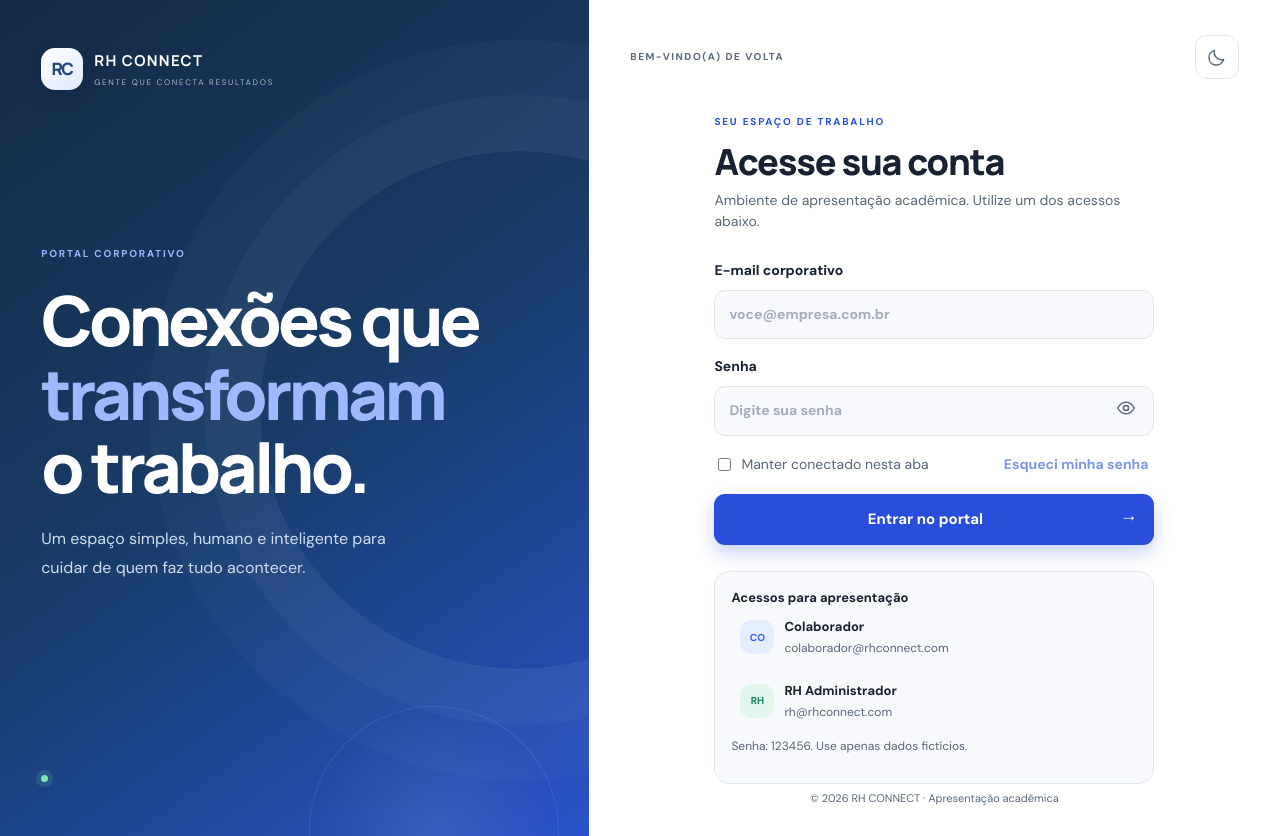
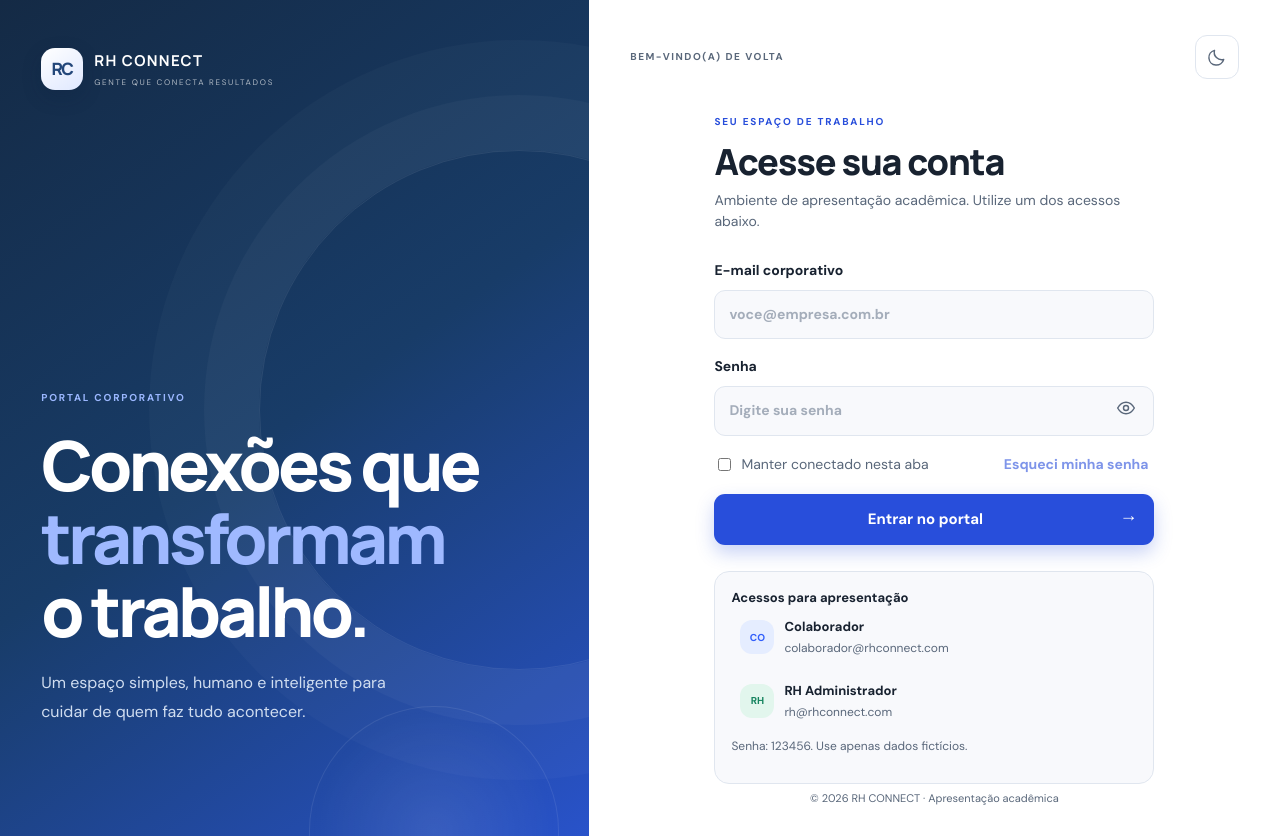
Before and after one commit to lxrdnox/RH-Connect, a plain HTML site: page index.html in a window 1280 px wide. Drawn offline with Linux system fonts and the light colour scheme.

Commit message:
Remove footer from auth panel in index.html

```diff
--- a/index.html
+++ b/index.html
@@ -28,7 +28,6 @@
         <h1>Conexões que<br><em>transformam</em><br>o trabalho.</h1>
         <p>Um espaço simples, humano e inteligente para cuidar de quem faz tudo acontecer.</p>
       </div>
-      <div class="auth-panel-footer"><span class="pulse-dot"></span></div>
       <div class="orb orb-one"></div><div class="orb orb-two"></div>
     </section>
     <section class="auth-form-panel">
```
